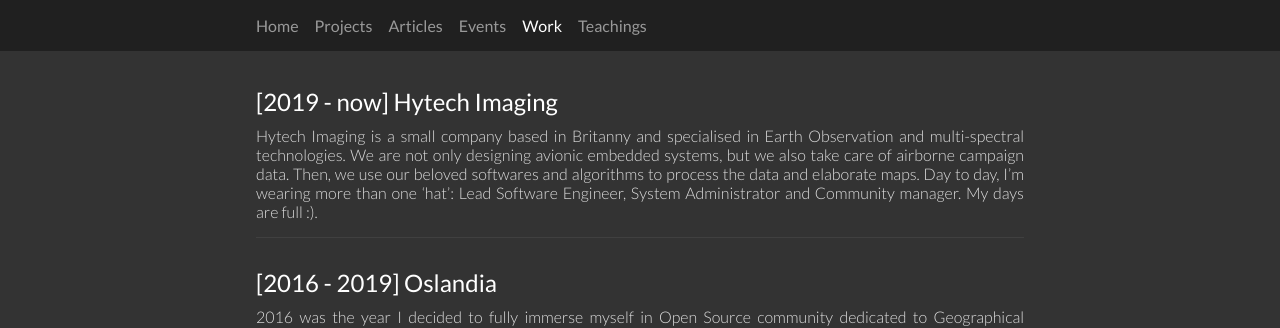
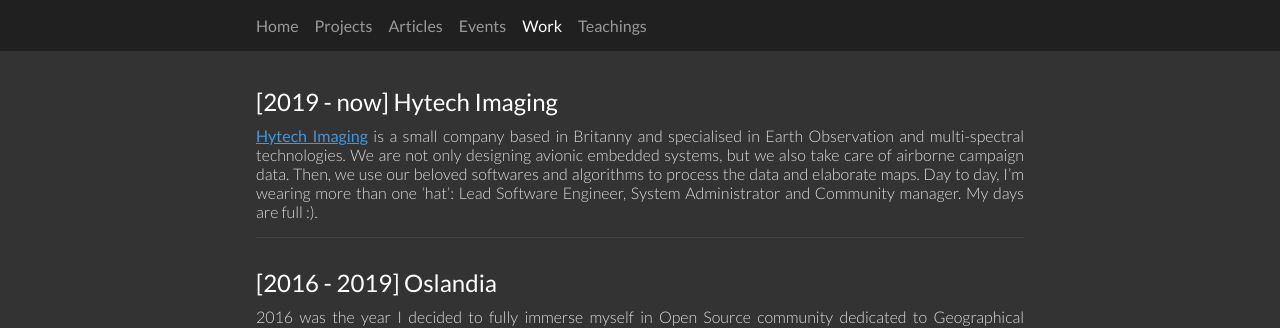
Before and after one commit to pblottiere/pblottiere.github.io, a Jekyll site: the page built from work/index.md, in a window 1280 px wide. Shown: the top 328 px of the page. Built offline with Jekyll 4.4.1, drawn with Linux system fonts in a browser that asks for light colours; comment, search, counter and statistics services are not loaded; our own code applies the rules of GitHub Pages for plain Markdown files; part of the change alters nothing that is shown.

```diff
--- a/work/index.md
+++ b/work/index.md
@@ -4,12 +4,13 @@ layout: left
 
 # [2019 - now] Hytech Imaging
 
-Hytech Imaging is a small company based in Britanny and specialised in Earth
-Observation and multi-spectral technologies. We are not only designing avionic
-embedded systems, but we also take care of airborne campaign data. Then, we use
-our beloved softwares and algorithms to process the data and elaborate maps.
-Day to day, I'm wearing more than one 'hat': Lead Software Engineer, System
-Administrator and Community manager. My days are full :).
+<a href="https://hytech-imaging.fr/">Hytech Imaging</a> is a small company
+based in Britanny and specialised in Earth Observation and multi-spectral
+technologies. We are not only designing avionic embedded systems, but we also
+take care of airborne campaign data. Then, we use our beloved softwares and
+algorithms to process the data and elaborate maps.  Day to day, I'm wearing
+more than one 'hat': Lead Software Engineer, System Administrator and Community
+manager. My days are full :).
 <hr/>
 
 # [2016 - 2019] Oslandia
```
